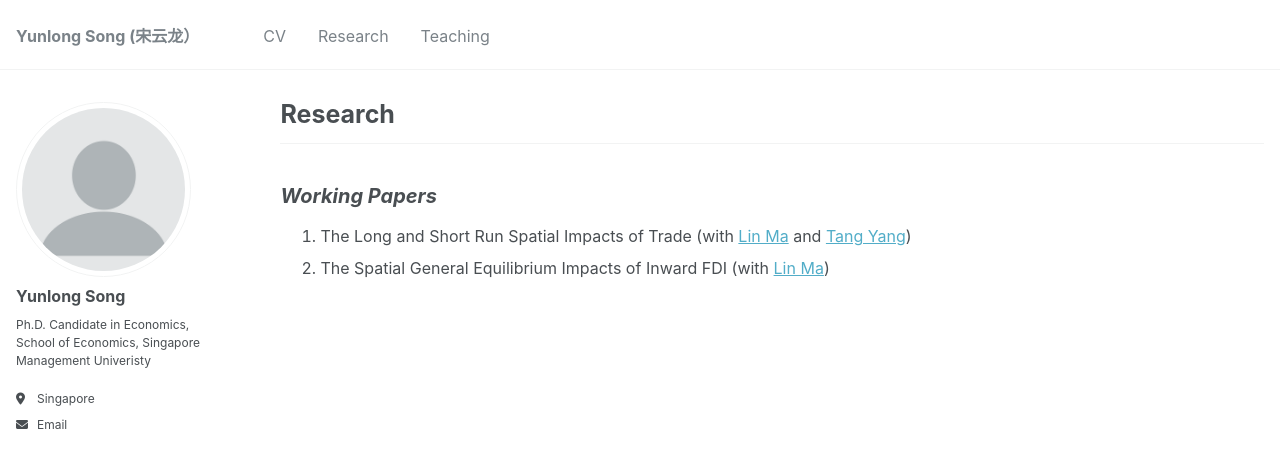
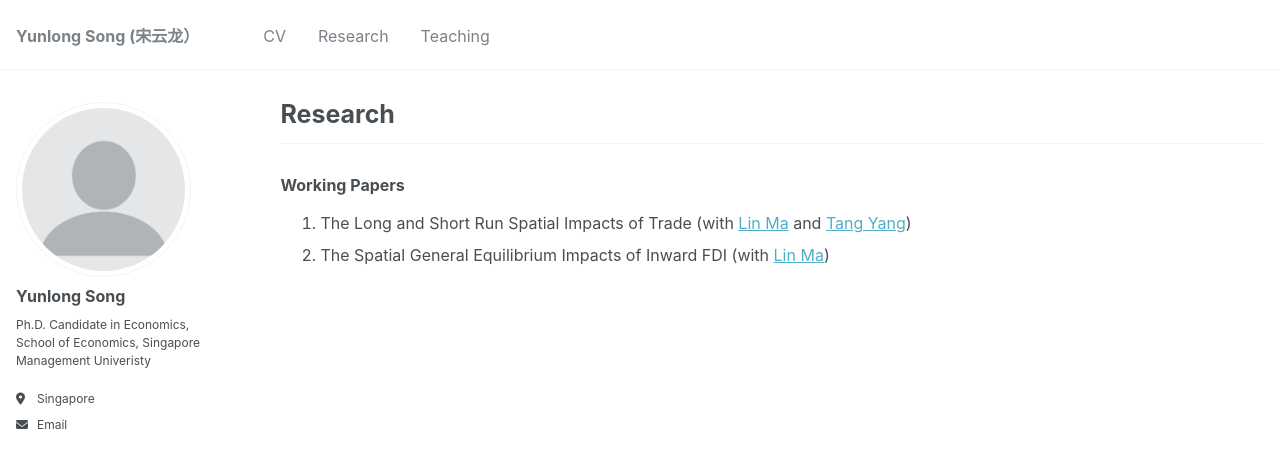
Before and after one commit to yunlong-song/yunlong-song.github.io, a Jekyll site: the page built from _pages/research.md, in a window 1280 px wide. Shown: the top 468 px of the page. Built offline with Jekyll 4.4.1, drawn with Linux system fonts in a browser that asks for light colours.

```diff
--- a/_pages/research.md
+++ b/_pages/research.md
@@ -12,6 +12,6 @@ redirect_from:
 
 ---
 
-## _Working Papers_
+### Working Papers
 1. The Long and Short Run Spatial Impacts of Trade (with [Lin Ma](https://lin-ma.com/index.html#/) and [Tang Yang](http://www.yang-tang.net/))
 2. The Spatial General Equilibrium Impacts of Inward FDI (with [Lin Ma](https://lin-ma.com/index.html#/))
```
